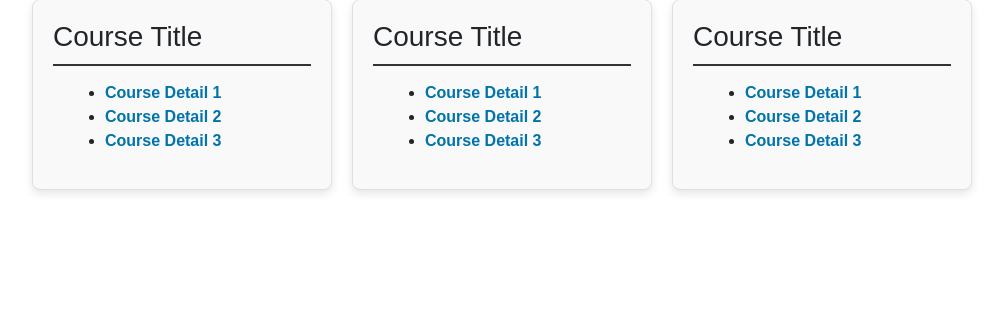
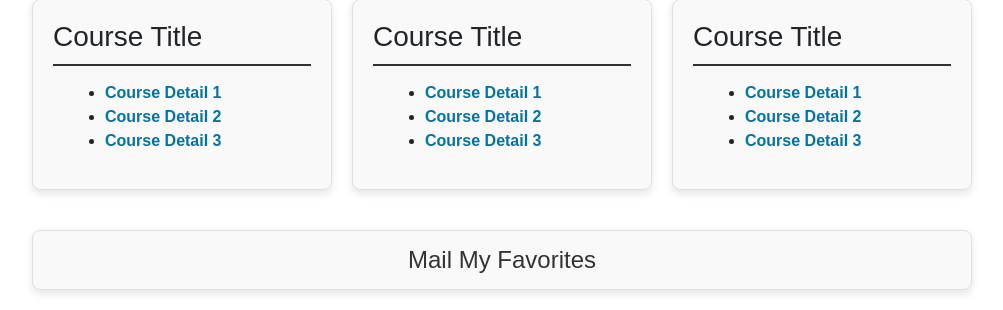
Before and after one commit to Roosvansambeek/thesis_bow_, a Flask app: page /favorites in a window 1280 px wide. Shown: the part 1055-1365 px from the top of the page, without its empty margins (138-1141 px from the left). Before the commit the page ends 1249 px from the top, so only its background shows below. Run offline with Flask 3, Linux system fonts and the light colour scheme.

Commit message:
added "mail my favorites" button
added a button where students can send their favorite courses to their own mail. Mail link works, pdf file with courses needs to be worked on

```diff
--- a/templates/favorites.html
+++ b/templates/favorites.html
@@ -44,6 +44,27 @@
         font-size: 1.5em;
         color: #333;
     }
+        .mail-button {
+        width: 940px;
+        height: 60px;
+        background-color: #f9f9f9;
+        border: 1px solid #e0e0e0;
+        border-radius: 8px;
+        box-shadow: 0 4px 8px rgba(0, 0, 0, 0.1);
+        display: flex;
+        justify-content: center;
+        align-items: center;
+        margin: 20px auto;
+        cursor: pointer;
+        text-decoration: none;
+        color: #333;
+        font-size: 1.5em;
+        transition: background-color 0.3s;
+}
+
+        .mail-button:hover {
+        background-color: #e0e0e0;
+}
 
         .row {
             display: flex;
@@ -107,6 +128,8 @@
         {% endfor %}
     </div>
     {% endfor %}
+   <!-- Mail Button -->
+    <a href="mailto:?subject=My favorite subjects from Tilburg University" class="mail-button">Mail My Favorites</a>
 </div>
 </body>
 </html>
```
